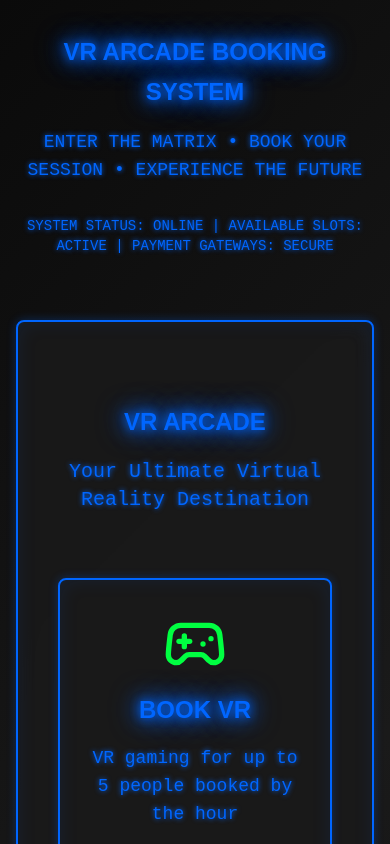
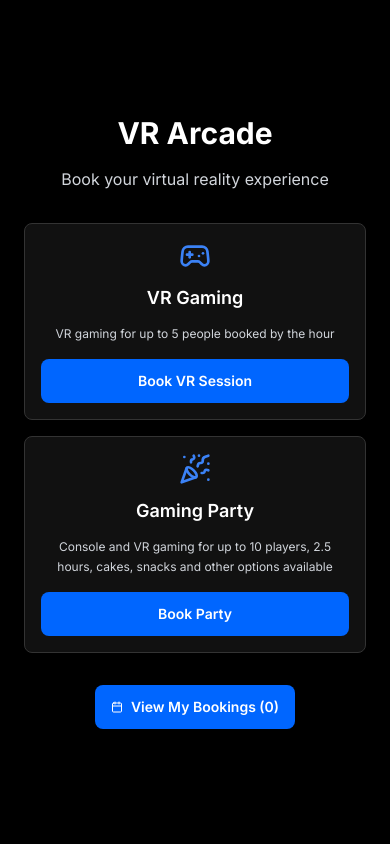
Before and after one commit to DeFiantBear/booking, a Next.js app: page / in a window 390 px wide. Shown: the top 844 px of the page. Built offline with nearby package versions, Linux system fonts and the light colour scheme.

Commit message:
Optimize mobile responsiveness: improve sizing, spacing, and touch targets for mobile users

```diff
--- a/app/globals.css
+++ b/app/globals.css
@@ -5,24 +5,24 @@
 @import url('https://fonts.googleapis.com/css2?family=Orbitron:wght@400;700;900&family=Share+Tech+Mono&display=swap');
 
 :root {
-  --background: #0a0a0a;
-  --foreground: #0066ff;
-  --card: #1a1a1a;
-  --card-foreground: #0066ff;
-  --popover: #1a1a1a;
-  --popover-foreground: #0066ff;
+  --background: #000000;
+  --foreground: #ffffff;
+  --card: #111111;
+  --card-foreground: #ffffff;
+  --popover: #111111;
+  --popover-foreground: #ffffff;
   --primary: #0066ff;
   --primary-foreground: #ffffff;
   --secondary: #0044cc;
   --secondary-foreground: #ffffff;
-  --muted: #2a2a2a;
-  --muted-foreground: #888888;
+  --muted: #1a1a1a;
+  --muted-foreground: #a0a0a0;
   --accent: #00aaff;
   --accent-foreground: #ffffff;
-  --destructive: #ff0000;
+  --destructive: #dc2626;
   --destructive-foreground: #ffffff;
   --border: #333333;
-  --input: #2a2a2a;
+  --input: #1a1a1a;
   --ring: #0066ff;
   --radius: 0.5rem;
 }
@@ -32,87 +32,77 @@
 }
 
 body {
-  background: linear-gradient(135deg, #0a0a0a 0%, #1a1a1a 50%, #0a0a0a 100%);
-  color: hsl(var(--foreground));
-  font-family: 'Share Tech Mono', monospace;
+  background: #000000;
+  color: #ffffff;
+  font-family: 'Inter', -apple-system, BlinkMacSystemFont, 'Segoe UI', Roboto, sans-serif;
   overflow-x: hidden;
 }
 
-/* Terminal-style elements */
+/* Clean minimalist elements */
 .terminal-text {
-  font-family: 'Share Tech Mono', monospace;
-  color: #0066ff;
-  text-shadow: 0 0 5px #0066ff;
+  font-family: 'Inter', sans-serif;
+  color: #ffffff;
+  font-weight: 400;
 }
 
 .cyber-title {
-  font-family: 'Orbitron', sans-serif;
-  font-weight: 900;
-  color: #0066ff;
-  text-shadow:
-    0 0 10px #0066ff,
-    0 0 20px #0066ff,
-    0 0 30px #0066ff;
+  font-family: 'Inter', sans-serif;
+  font-weight: 700;
+  color: #ffffff;
+  letter-spacing: -0.025em;
 }
 
 .cyber-button {
-  background: linear-gradient(45deg, #0066ff, #0044cc);
-  border: 2px solid #0066ff;
+  background: #0066ff;
+  border: none;
   color: #ffffff;
-  font-family: 'Share Tech Mono', monospace;
-  font-weight: bold;
-  text-transform: uppercase;
-  letter-spacing: 1px;
-  transition: all 0.3s ease;
-  position: relative;
-  overflow: hidden;
+  font-family: 'Inter', sans-serif;
+  font-weight: 600;
+  font-size: 14px;
+  padding: 12px 24px;
+  border-radius: 8px;
+  transition: all 0.2s ease;
+  cursor: pointer;
+  min-height: 44px; /* Touch-friendly minimum height */
+  display: inline-flex;
+  align-items: center;
+  justify-content: center;
+  text-decoration: none;
+  user-select: none;
+  -webkit-tap-highlight-color: transparent;
 }
 
 .cyber-button:hover {
-  transform: translateY(-2px);
-  box-shadow:
-    0 0 20px #0066ff,
-    0 0 40px #0066ff;
+  background: #0052cc;
+  transform: translateY(-1px);
 }
 
-.cyber-button::before {
-  content: '';
-  position: absolute;
-  top: 0;
-  left: -100%;
-  width: 100%;
-  height: 100%;
-  background: linear-gradient(90deg, transparent, rgba(255,255,255,0.2), transparent);
-  transition: left 0.5s;
-}
-
-.cyber-button:hover::before {
-  left: 100%;
+.cyber-button:active {
+  transform: translateY(0);
+  background: #004499;
 }
 
 .cyber-card {
-  background: rgba(26, 26, 26, 0.9);
-  border: 2px solid #0066ff;
-  box-shadow:
-    0 0 10px rgba(0, 102, 255, 0.3),
-    inset 0 0 20px rgba(0, 102, 255, 0.1);
-  backdrop-filter: blur(10px);
+  background: #111111;
+  border: 1px solid #333333;
+  border-radius: 12px;
+  box-shadow: 0 4px 6px -1px rgba(0, 0, 0, 0.1);
 }
 
 .cyber-input {
-  background: rgba(42, 42, 42, 0.8);
-  border: 2px solid #333333;
-  color: #0066ff;
-  font-family: 'Share Tech Mono', monospace;
-  transition: all 0.3s ease;
+  background: #1a1a1a;
+  border: 1px solid #333333;
+  color: #ffffff;
+  font-family: 'Inter', sans-serif;
+  padding: 12px 16px;
+  border-radius: 8px;
+  transition: all 0.2s ease;
 }
 
 .cyber-input:focus {
   border-color: #0066ff;
-  box-shadow:
-    0 0 10px rgba(0, 102, 255, 0.5),
-    inset 0 0 10px rgba(0, 102, 255, 0.1);
   outline: none;
+  box-shadow: 0 0 0 3px rgba(0, 102, 255, 0.1);
 }
 
 /* ASCII art styling */
@@ -138,4 +128,40 @@ body {
   .ascii-art {
     font-size: 0.8rem;
   }
+
+  /* Mobile-specific button adjustments */
+  .cyber-button {
+    font-size: 16px; /* Prevent zoom on iOS */
+    padding: 14px 20px;
+  }
+
+  /* Mobile card adjustments */
+  .cyber-card {
+    border-radius: 8px;
+  }
+
+  /* Mobile input adjustments */
+  .cyber-input {
+    font-size: 16px; /* Prevent zoom on iOS */
+    padding: 14px 16px;
+  }
 }
+
+/* Small mobile devices */
+@media (max-width: 480px) {
+  .cyber-button {
+    padding: 12px 16px;
+    font-size: 14px;
+  }
+
+  .cyber-card {
+    padding: 16px;
+  }
+}
+
+/* Ensure proper viewport handling */
+@media (max-width: 640px) {
+  body {
+    font-size: 14px;
+  }
+}
--- a/app/page.tsx
+++ b/app/page.tsx
@@ -2,35 +2,8 @@ import BookingSystem from '@/components/BookingSystem'
 
 export default function Home() {
   return (
-    <div className="min-h-screen relative overflow-hidden">
-      {/* Header */}
-      <div className="text-center py-8 px-4">
-        <h1 className="cyber-title text-4xl md:text-6xl mb-4">
-          VR ARCADE BOOKING SYSTEM
-        </h1>
-
-        <p className="terminal-text text-lg md:text-xl mb-8 max-w-2xl mx-auto">
-          ENTER THE MATRIX • BOOK YOUR SESSION • EXPERIENCE THE FUTURE
-        </p>
-
-        <div className="terminal-text text-sm mb-8">
-          SYSTEM STATUS: ONLINE | AVAILABLE SLOTS: ACTIVE | PAYMENT GATEWAYS: SECURE
-        </div>
-      </div>
-
-      {/* Main Booking System */}
-      <div className="container mx-auto px-4 pb-8">
-        <div className="cyber-card rounded-lg p-6 md:p-8">
-          <BookingSystem />
-        </div>
-      </div>
-
-      {/* Footer */}
-      <div className="text-center py-8 px-4">
-        <div className="terminal-text text-sm">
-          POWERED BY CYBER TECH | © 2024 VR ARCADE SYSTEM
-        </div>
-      </div>
+    <div className="min-h-screen bg-black">
+      <BookingSystem />
     </div>
   )
 }
--- a/components/BookingSystem.tsx
+++ b/components/BookingSystem.tsx
@@ -301,61 +301,61 @@ export default function BookingSystem() {
   // Main Selection Screen
   if (currentFlow === 'main') {
     return (
-      <div className="min-h-screen relative">
-        <div className="container mx-auto px-4 py-16">
-          <div className="text-center mb-16">
-            <h1 className="cyber-title text-6xl font-bold mb-6" data-text="VR ARCADE">
-              VR ARCADE
+      <div className="min-h-screen flex items-center justify-center px-4 py-8">
+        <div className="max-w-4xl w-full">
+          <div className="text-center mb-8 md:mb-16">
+            <h1 className="text-3xl sm:text-4xl md:text-5xl lg:text-7xl font-bold text-white mb-4 md:mb-6">
+              VR Arcade
             </h1>
-            <p className="terminal-text text-xl max-w-2xl mx-auto">
-              Your Ultimate Virtual Reality Destination
+            <p className="text-base sm:text-lg md:text-xl text-gray-300 max-w-2xl mx-auto px-4">
+              Book your virtual reality experience
             </p>
           </div>
 
-          <div className="grid grid-cols-1 md:grid-cols-2 gap-8 max-w-4xl mx-auto">
+          <div className="grid grid-cols-1 md:grid-cols-2 gap-4 sm:gap-6 md:gap-8 max-w-3xl mx-auto px-2">
             {/* VR Booking Option */}
-            <div className="cyber-card rounded-lg p-8 text-center hover:scale-105 transition-transform duration-300">
-              <div className="mb-6">
-                <Gamepad2 className="h-16 w-16 text-[#00ff41] mx-auto mb-4" />
-                <h2 className="cyber-title text-3xl font-bold mb-4" data-text="BOOK VR">BOOK VR</h2>
-                <p className="terminal-text text-lg">
+            <div className="cyber-card p-4 sm:p-6 md:p-8 text-center hover:scale-105 transition-transform duration-300">
+              <div className="mb-4 md:mb-6">
+                <Gamepad2 className="h-8 w-8 sm:h-10 sm:w-10 md:h-12 md:w-12 text-blue-500 mx-auto mb-3 md:mb-4" />
+                <h2 className="text-lg sm:text-xl md:text-2xl font-semibold text-white mb-3 md:mb-4">VR Gaming</h2>
+                <p className="text-xs sm:text-sm text-gray-300 leading-relaxed">
                   VR gaming for up to 5 people booked by the hour
                 </p>
               </div>
               <button
                 onClick={startVRBooking}
-                className="cyber-button w-full py-4 text-lg font-semibold"
+                className="cyber-button w-full text-sm sm:text-base py-2 sm:py-3"
               >
-                START VR BOOKING
+                Book VR Session
               </button>
             </div>
 
             {/* Party Booking Option */}
-            <div className="cyber-card rounded-lg p-8 text-center hover:scale-105 transition-transform duration-300">
-              <div className="mb-6">
-                <PartyPopper className="h-16 w-16 text-[#00ff41] mx-auto mb-4" />
-                <h2 className="cyber-title text-3xl font-bold mb-4" data-text="BOOK GAMING PARTY">BOOK GAMING PARTY</h2>
-                <p className="terminal-text text-lg">
+            <div className="cyber-card p-4 sm:p-6 md:p-8 text-center hover:scale-105 transition-transform duration-300">
+              <div className="mb-4 md:mb-6">
+                <PartyPopper className="h-8 w-8 sm:h-10 sm:w-10 md:h-12 md:w-12 text-blue-500 mx-auto mb-3 md:mb-4" />
+                <h2 className="text-lg sm:text-xl md:text-2xl font-semibold text-white mb-3 md:mb-4">Gaming Party</h2>
+                <p className="text-xs sm:text-sm text-gray-300 leading-relaxed">
                   Console and VR gaming for up to 10 players, 2.5 hours, cakes, snacks and other options available
                 </p>
               </div>
               <button
                 onClick={startPartyBooking}
-                className="cyber-button w-full py-4 text-lg font-semibold"
+                className="cyber-button w-full text-sm sm:text-base py-2 sm:py-3"
               >
-                START PARTY BOOKING
+                Book Party
               </button>
             </div>
           </div>
 
           {/* View Bookings Button */}
-          <div className="text-center mt-12">
+          <div className="text-center mt-8 md:mt-12">
             <button
               onClick={() => setCurrentFlow('bookings')}
-              className="cyber-button px-8 py-3"
+              className="cyber-button text-sm sm:text-base px-4 sm:px-6 py-2 sm:py-3"
             >
-              <Calendar className="h-4 w-4 mr-2 inline" />
-              VIEW MY BOOKINGS ({lookupResults.length})
+              <Calendar className="h-3 w-3 sm:h-4 sm:w-4 mr-2 inline" />
+              View My Bookings ({lookupResults.length})
             </button>
           </div>
         </div>
@@ -367,20 +367,20 @@ export default function BookingSystem() {
   if (currentFlow === 'vr-booking') {
     return (
       <div className="min-h-screen relative">
-        <div className="container mx-auto px-4 py-8">
+        <div className="container mx-auto px-4 py-4 sm:py-8">
           <div className="max-w-4xl mx-auto">
-            <div className="text-center mb-8">
+            <div className="text-center mb-6 sm:mb-8">
               <button
                 onClick={goBack}
-                className="cyber-button mb-4"
+                className="cyber-button mb-4 text-sm sm:text-base"
               >
                 ← BACK TO MAIN MENU
               </button>
-              <h1 className="cyber-title text-4xl font-bold mb-4" data-text="VR SESSION BOOKING">VR SESSION BOOKING</h1>
-              <p className="terminal-text text-lg">Book your VR gaming session</p>
+              <h1 className="cyber-title text-2xl sm:text-3xl md:text-4xl font-bold mb-3 sm:mb-4" data-text="VR SESSION BOOKING">VR SESSION BOOKING</h1>
+              <p className="terminal-text text-base sm:text-lg">Book your VR gaming session</p>
             </div>
 
-            <div className="grid grid-cols-1 lg:grid-cols-2 gap-8">
+            <div className="grid grid-cols-1 lg:grid-cols-2 gap-4 sm:gap-6 lg:gap-8">
               {/* Date & Time Selection */}
               <Card className="bg-slate-800 border-slate-700">
                 <CardHeader>
@@ -398,7 +398,7 @@ export default function BookingSystem() {
                       max={getMaxDate()}
                       value={selectedDate}
                       onChange={(e) => handleDateChange(e.target.value)}
-                      className="w-full p-3 border border-slate-600 rounded-md bg-slate-700 text-white focus:ring-2 focus:ring-blue-500 focus:border-transparent"
+                      className="w-full p-3 sm:p-4 border border-slate-600 rounded-md bg-slate-700 text-white focus:ring-2 focus:ring-blue-500 focus:border-transparent text-base"
                     />
                   </div>
 
@@ -407,7 +407,7 @@ export default function BookingSystem() {
                     <select
                       value={selectedTime}
                       onChange={(e) => handleTimeChange(e.target.value)}
-                      className="w-full p-3 border border-slate-600 rounded-md bg-slate-700 text-white focus:ring-2 focus:ring-blue-500 focus:border-transparent"
+                      className="w-full p-3 sm:p-4 border border-slate-600 rounded-md bg-slate-700 text-white focus:ring-2 focus:ring-blue-500 focus:border-transparent text-base"
                       disabled={!selectedDate}
                     >
                       <option value="">Select time</option>
@@ -424,7 +424,7 @@ export default function BookingSystem() {
                     <select
                       value={duration}
                       onChange={(e) => handleDurationChange(Number(e.target.value))}
-                      className="w-full p-3 border border-slate-600 rounded-md bg-slate-700 text-white focus:ring-2 focus:ring-blue-500 focus:border-transparent"
+                      className="w-full p-3 sm:p-4 border border-slate-600 rounded-md bg-slate-700 text-white focus:ring-2 focus:ring-blue-500 focus:border-transparent text-base"
                     >
                       {AVAILABLE_DURATIONS.map((d) => (
                         <option key={d} value={d}>
@@ -445,7 +445,7 @@ export default function BookingSystem() {
                   </CardTitle>
                 </CardHeader>
                 <CardContent className="space-y-4">
-                  <div className="grid grid-cols-2 gap-4">
+                  <div className="grid grid-cols-1 sm:grid-cols-2 gap-4">
                     <div>
                       <label className="block text-sm font-medium mb-2 text-slate-300">Adults</label>
                       <input
@@ -454,7 +454,7 @@ export default function BookingSystem() {
                         max="5"
                         value={adults}
                         onChange={(e) => handleGuestChange('adults', Number(e.target.value))}
-                        className="w-full p-3 border border-slate-600 rounded-md bg-slate-700 text-white focus:ring-2 focus:ring-blue-500 focus:border-transparent"
+                        className="w-full p-3 sm:p-4 border border-slate-600 rounded-md bg-slate-700 text-white focus:ring-2 focus:ring-blue-500 focus:border-transparent text-base"
                       />
                     </div>
                     <div>
@@ -465,7 +465,7 @@ export default function BookingSystem() {
                         max="5"
                         value={children}
                         onChange={(e) => handleGuestChange('children', Number(e.target.value))}
-                        className="w-full p-3 border border-slate-600 rounded-md bg-slate-700 text-white focus:ring-2 focus:ring-blue-500 focus:border-transparent"
+                        className="w-full p-3 sm:p-4 border border-slate-600 rounded-md bg-slate-700 text-white focus:ring-2 focus:ring-blue-500 focus:border-transparent text-base"
                       />
                     </div>
                   </div>
@@ -496,9 +496,9 @@ export default function BookingSystem() {
             </div>
 
             {/* Contact Information */}
-            <Card className="mt-8 bg-slate-800 border-slate-700">
+            <Card className="mt-6 sm:mt-8 bg-slate-800 border-slate-700">
               <CardHeader>
-                <CardTitle className="text-white">Contact Information</CardTitle>
+                <CardTitle className="text-white text-lg sm:text-xl">Contact Information</CardTitle>
               </CardHeader>
               <CardContent>
                 <div className="grid grid-cols-1 md:grid-cols-2 gap-4">
@@ -508,7 +508,7 @@ export default function BookingSystem() {
                       type="text"
                       value={contactName}
                       onChange={(e) => setContactName(e.target.value)}
-                      className="w-full p-3 border border-slate-600 rounded-md bg-slate-700 text-white focus:ring-2 focus:ring-blue-500 focus:border-transparent"
+                      className="w-full p-3 sm:p-4 border border-slate-600 rounded-md bg-slate-700 text-white focus:ring-2 focus:ring-blue-500 focus:border-transparent text-base"
                       placeholder="Your full name"
                     />
                   </div>
@@ -518,7 +518,7 @@ export default function BookingSystem() {
                       type="email"
                       value={contactEmail}
                       onChange={(e) => setContactEmail(e.target.value)}
-                      className="w-full p-3 border border-slate-600 rounded-md bg-slate-700 text-white focus:ring-2 focus:ring-blue-500 focus:border-transparent"
+                      className="w-full p-3 sm:p-4 border border-slate-600 rounded-md bg-slate-700 text-white focus:ring-2 focus:ring-blue-500 focus:border-transparent text-base"
                       placeholder="your.email@example.com"
                     />
                   </div>
@@ -528,7 +528,7 @@ export default function BookingSystem() {
                       type="tel"
                       value={contactPhone}
                       onChange={(e) => setContactPhone(e.target.value)}
-                      className="w-full p-3 border border-slate-600 rounded-md bg-slate-700 text-white focus:ring-2 focus:ring-blue-500 focus:border-transparent"
+                      className="w-full p-3 sm:p-4 border border-slate-600 rounded-md bg-slate-700 text-white focus:ring-2 focus:ring-blue-500 focus:border-transparent text-base"
                       placeholder="+44 20 1234 5678"
                     />
                   </div>
@@ -537,7 +537,7 @@ export default function BookingSystem() {
                     <textarea
                       value={specialRequests}
                       onChange={(e) => setSpecialRequests(e.target.value)}
-                      className="w-full p-3 border border-slate-600 rounded-md bg-slate-700 text-white focus:ring-2 focus:ring-blue-500 focus:border-transparent"
+                      className="w-full p-3 sm:p-4 border border-slate-600 rounded-md bg-slate-700 text-white focus:ring-2 focus:ring-blue-500 focus:border-transparent text-base"
                       placeholder="Any special requests or accommodations..."
                       rows={3}
                     />
@@ -547,16 +547,16 @@ export default function BookingSystem() {
             </Card>
 
             {/* Payment Method */}
-            <Card className="mt-8 bg-slate-800 border-slate-700">
+            <Card className="mt-6 sm:mt-8 bg-slate-800 border-slate-700">
               <CardHeader>
-                <CardTitle className="text-white">Payment Method</CardTitle>
+                <CardTitle className="text-white text-lg sm:text-xl">Payment Method</CardTitle>
               </CardHeader>
               <CardContent>
-                <div className="flex space-x-4">
+                <div className="flex flex-col sm:flex-row gap-3 sm:gap-4">
                   <button
                     type="button"
                     onClick={() => setPaymentMethod('stripe')}
-                    className={`flex items-center space-x-2 px-4 py-2 rounded-md border ${
+                    className={`flex items-center justify-center space-x-2 px-4 py-3 sm:py-2 rounded-md border text-sm sm:text-base ${
                       paymentMethod === 'stripe'
                         ? 'border-blue-500 bg-blue-600 text-white'
                         : 'border-slate-600 text-slate-300 hover:border-slate-500'
@@ -568,7 +568,7 @@ export default function BookingSystem() {
                   <button
                     type="button"
                     onClick={() => setPaymentMethod('usdc')}
-                    className={`flex items-center space-x-2 px-4 py-2 rounded-md border ${
+                    className={`flex items-center justify-center space-x-2 px-4 py-3 sm:py-2 rounded-md border text-sm sm:text-base ${
                       paymentMethod === 'usdc'
                         ? 'border-blue-500 bg-blue-600 text-white'
                         : 'border-slate-600 text-slate-300 hover:border-slate-500'
@@ -580,7 +580,7 @@ export default function BookingSystem() {
                   <button
                     type="button"
                     onClick={() => setPaymentMethod('cash')}
-                    className={`flex items-center space-x-2 px-4 py-2 rounded-md border ${
+                    className={`flex items-center justify-center space-x-2 px-4 py-3 sm:py-2 rounded-md border text-sm sm:text-base ${
                       paymentMethod === 'cash'
                         ? 'border-blue-500 bg-blue-600 text-white'
                         : 'border-slate-600 text-slate-300 hover:border-slate-500'
@@ -594,11 +594,11 @@ export default function BookingSystem() {
             </Card>
 
             {/* Book Button */}
-            <div className="mt-8 text-center">
+            <div className="mt-6 sm:mt-8 text-center">
               <Button
                 onClick={handleBooking}
                 disabled={isSubmitting || !selectedDate || !selectedTime || totalPrice === 0}
-                className="bg-blue-600 hover:bg-blue-700 text-white px-8 py-3 text-lg font-semibold"
+                className="bg-blue-600 hover:bg-blue-700 text-white px-6 sm:px-8 py-3 sm:py-4 text-base sm:text-lg font-semibold w-full sm:w-auto"
               >
                 {isSubmitting ? 'Processing...' : `Book VR Session - ${formatPrice(totalPrice)}`}
               </Button>
@@ -613,30 +613,30 @@ export default function BookingSystem() {
   if (currentFlow === 'party-packages') {
     return (
       <div className="min-h-screen bg-gradient-to-br from-slate-900 via-slate-800 to-slate-900">
-        <div className="container mx-auto px-4 py-8">
+        <div className="container mx-auto px-4 py-4 sm:py-8">
           <div className="max-w-6xl mx-auto">
-            <div className="text-center mb-8">
+            <div className="text-center mb-6 sm:mb-8">
               <Button
                 onClick={goBack}
                 variant="outline"
-                className="mb-4 border-slate-600 text-slate-300 hover:bg-slate-700"
+                className="mb-4 border-slate-600 text-slate-300 hover:bg-slate-700 text-sm sm:text-base"
               >
                 ← Back to Main Menu
               </Button>
-              <h1 className="text-4xl font-bold text-white mb-4">Gaming Party Packages</h1>
-              <p className="text-slate-300">Choose your perfect party package</p>
+              <h1 className="text-2xl sm:text-3xl md:text-4xl font-bold text-white mb-3 sm:mb-4">Gaming Party Packages</h1>
+              <p className="text-slate-300 text-base sm:text-lg">Choose your perfect party package</p>
             </div>
 
-            <div className="grid grid-cols-1 md:grid-cols-3 gap-8 mb-8">
+            <div className="grid grid-cols-1 md:grid-cols-3 gap-4 sm:gap-6 md:gap-8 mb-6 sm:mb-8">
               {PARTY_PACKAGES.map((pkg) => (
                 <Card key={pkg.id} className="bg-slate-800 border-slate-700 hover:border-cyan-500 transition-all duration-300 hover:shadow-2xl hover:shadow-cyan-500/20">
-                  <CardHeader className="text-center">
-                    <CardTitle className="text-2xl capitalize text-white">{pkg.name} Package</CardTitle>
-                    <div className="text-3xl font-bold text-cyan-400">£{pkg.price}</div>
-                    <div className="text-sm text-slate-400">per person • {pkg.duration} hours</div>
+                  <CardHeader className="text-center p-4 sm:p-6">
+                    <CardTitle className="text-xl sm:text-2xl capitalize text-white">{pkg.name} Package</CardTitle>
+                    <div className="text-2xl sm:text-3xl font-bold text-cyan-400">£{pkg.price}</div>
+                    <div className="text-xs sm:text-sm text-slate-400">per person • {pkg.duration} hours</div>
                   </CardHeader>
-                  <CardContent>
-                    <p className="text-center mb-4 text-slate-300">{pkg.description}</p>
+                  <CardContent className="p-4 sm:p-6">
+                    <p className="text-center mb-4 text-slate-300 text-sm sm:text-base">{pkg.description}</p>
                     <ul className="space-y-2 mb-6">
                       {pkg.includes.map((item, index) => (
                         <li key={index} className="flex items-center text-sm text-slate-300">
```
